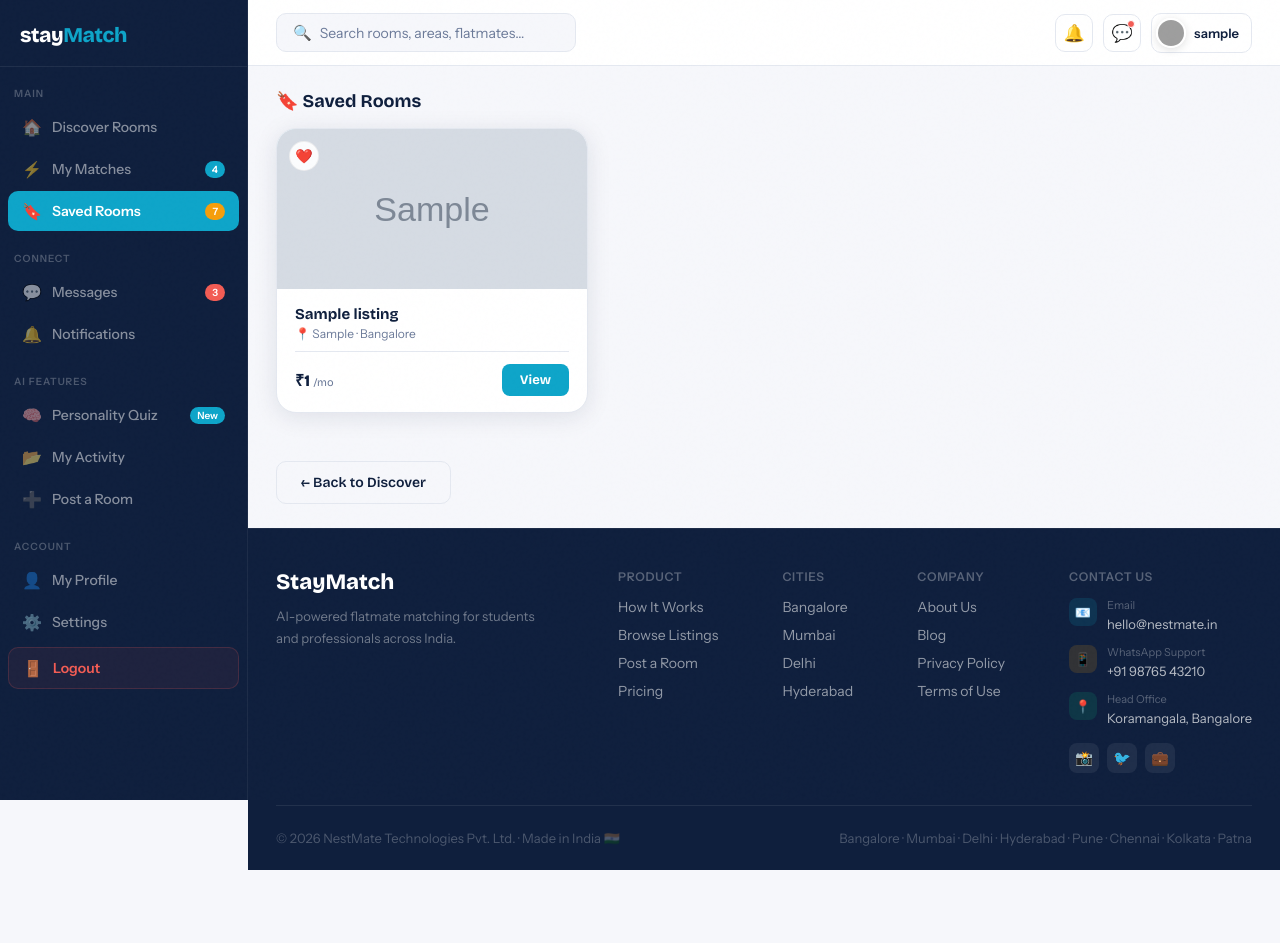
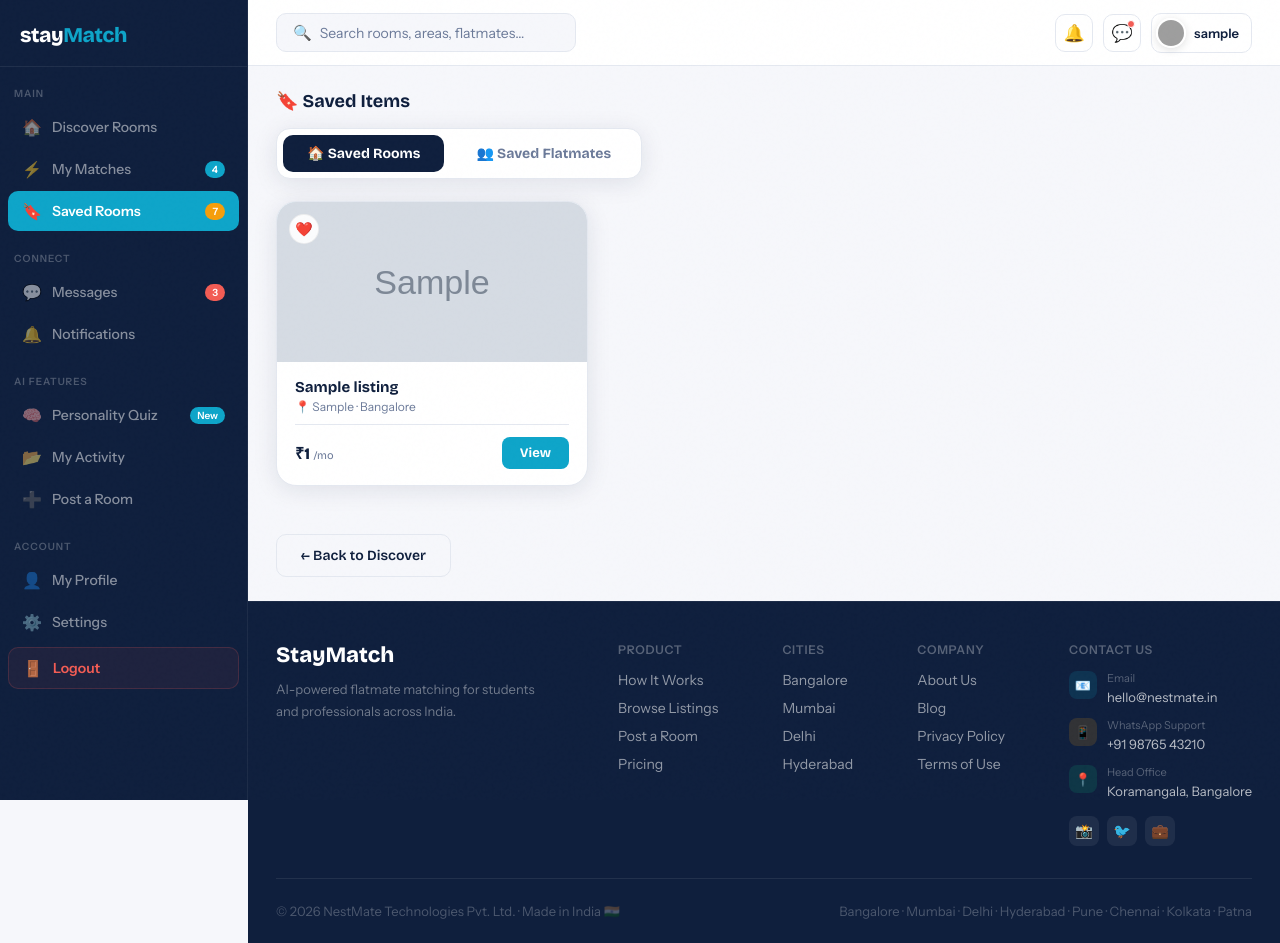
Before and after one commit to code-with-manish09/staymatch-ai, a Django app: page /dashboard/?sec=saved in a window 1280 px wide. Before the commit the page ends 870 px from the top, so only its background shows below. Run offline with Django 5.2, Linux system fonts and the light colour scheme; a user stored in the database is signed in; tables that the repository leaves empty hold one stand-in row (values such as "Sample post"); grey boxes marked "Sample" are stand-in pictures; parts of the project's set-up code (start-up, migrations or seed data) failed here and were passed over; grey boxes are pictures that could not be loaded.

Commit message:
saved flatmate

```diff
--- a/dashboard/views.py
+++ b/dashboard/views.py
@@ -1,7 +1,8 @@
 from django.shortcuts import render
 from django.contrib.auth.decorators import login_required
 from httpx import request
-from rooms.models import FlatmateProfile, Listing,Saved_Rooms,Review
+from rooms.models import FlatmateProfile, Listing,Saved_Rooms,Review, SavedFlatmate
+
 from inbox.views import get_conversations
 from django.contrib.auth.models import User
 
@@ -58,8 +59,10 @@ def dashboard(request):
     user=request.user
         ).select_related('user').order_by('-created_at')[:6]
 
-    saved_flatmate_ids = []
 
+    saved_flatmate_ids = list(
+    SavedFlatmate.objects.filter(user=request.user).values_list('profile_id', flat=True)
+)
 
 
     context = {
@@ -86,6 +89,7 @@ def dashboard(request):
         'my_flatmate_responses': 0,
         'compatible_flatmates': compatible_flatmates,
         'saved_flatmate_ids': saved_flatmate_ids,
+        'user_saved_flatmates': SavedFlatmate.objects.filter(user=request.user).select_related('profile'),
 
 
     }
--- a/rooms/admin.py
+++ b/rooms/admin.py
@@ -1,5 +1,5 @@
 from django.contrib import admin
-from .models import Amenity, FlatmateProfile, Listing, ListingImage, Review
+from .models import Amenity, FlatmateProfile, Listing, ListingImage, Review, Saved_Rooms, SavedFlatmate
 
 # Inhe register karne se ye Admin Panel mein dikhne lagenge
 admin.site.register(Amenity)
@@ -7,3 +7,5 @@ admin.site.register(Listing)
 admin.site.register(ListingImage)
 admin.site.register(Review)
 admin.site.register(FlatmateProfile)
+admin.site.register(Saved_Rooms)
+admin.site.register(SavedFlatmate)
--- a/rooms/models.py
+++ b/rooms/models.py
@@ -213,3 +213,13 @@ class FlatmateProfile(models.Model):
 
     class Meta:
         ordering = ['-vibe_score', '-created_at']
+
+
+#================saved flatmates====================
+class SavedFlatmate(models.Model):
+    user = models.ForeignKey(User, on_delete=models.CASCADE, related_name='saved_flatmates')
+    profile = models.ForeignKey(FlatmateProfile, on_delete=models.CASCADE, related_name='saved_by')
+    created_at = models.DateTimeField(auto_now_add=True)
+
+    class Meta:
+        unique_together = ('user', 'profile')
--- a/rooms/urls.py
+++ b/rooms/urls.py
@@ -17,4 +17,5 @@ urlpatterns = [
     path('flatmate/edit/<int:pk>/', views.edit_flatmate, name='edit_flatmate'),
     path('flatmate/delete/<int:pk>/', views.delete_flatmate, name='delete_flatmate'),
     path('flatmate/<int:pk>/', views.flatmate_detail, name='flatmate_detail'),
+    path('flatmates/save/<int:profile_id>/', views.toggle_save_flatmate, name='toggle_save_flatmate'),
     ]
--- a/templates/base.html
+++ b/templates/base.html
@@ -1341,7 +1341,8 @@ function handleFlatmateSave(profileId) {
   }
 
   // API call (wire up your URL)
-  fetch('/flatmates/save/' + profileId + '/', {
+ fetch(FLATMATE_SAVE_URL + profileId + '/', {
+
     method: 'POST',
     headers: { 'X-CSRFToken': csrftoken, 'Content-Type': 'application/json' }
   })
@@ -1388,6 +1389,19 @@ function handleFlatmateSave(profileId) {
   setInterval(()=>chRv(1), 4000);
 })();
 
+const FLATMATE_SAVE_URL = "{% url 'toggle_save_flatmate' 0 %}".replace('/0/', '/');
+
+function switchSavedTab(tab) {
+  const isRooms = tab === 'rooms';
+  document.getElementById('saved-tab-rooms').style.display = isRooms ? '' : 'none';
+  document.getElementById('saved-tab-flatmates').style.display = isRooms ? 'none' : '';
+  document.getElementById('saved-tab-rooms-btn').style.cssText = isRooms
+    ? 'padding:10px 24px;border-radius:10px;border:none;cursor:pointer;font-family:\'Bricolage Grotesque\',sans-serif;font-weight:700;font-size:14px;background:var(--navy);color:#fff;transition:all .2s;'
+    : 'padding:10px 24px;border-radius:10px;border:none;cursor:pointer;font-family:\'Bricolage Grotesque\',sans-serif;font-weight:700;font-size:14px;background:transparent;color:var(--muted);transition:all .2s;';
+  document.getElementById('saved-tab-flatmates-btn').style.cssText = isRooms
+    ? 'padding:10px 24px;border-radius:10px;border:none;cursor:pointer;font-family:\'Bricolage Grotesque\',sans-serif;font-weight:700;font-size:14px;background:transparent;color:var(--muted);transition:all .2s;'
+    : 'padding:10px 24px;border-radius:10px;border:none;cursor:pointer;font-family:\'Bricolage Grotesque\',sans-serif;font-weight:700;font-size:14px;background:var(--navy);color:#fff;transition:all .2s;';
+}
 </script>
 </body>
 </html>
--- a/templates/dashboard/dashboard.html
+++ b/templates/dashboard/dashboard.html
@@ -378,7 +378,22 @@
 
 <!-- ══ SAVED ══ -->
 <div id="sec-saved" style="display:none;">
-  <div class="sec-hd"><div class="sec-title">🔖 Saved Rooms</div></div>
+  <div class="sec-hd"><div class="sec-title">🔖 Saved Items</div></div>
+
+  <!-- Tabs -->
+  <div style="display:flex;gap:8px;margin-bottom:22px;background:#fff;border:1px solid var(--border);border-radius:14px;padding:6px;box-shadow:var(--card-sh);width:fit-content;">
+    <button id="saved-tab-rooms-btn" onclick="switchSavedTab('rooms')"
+      style="padding:10px 24px;border-radius:10px;border:none;cursor:pointer;font-family:'Bricolage Grotesque',sans-serif;font-weight:700;font-size:14px;background:var(--navy);color:#fff;transition:all .2s;">
+      🏠 Saved Rooms
+    </button>
+    <button id="saved-tab-flatmates-btn" onclick="switchSavedTab('flatmates')"
+      style="padding:10px 24px;border-radius:10px;border:none;cursor:pointer;font-family:'Bricolage Grotesque',sans-serif;font-weight:700;font-size:14px;background:transparent;color:var(--muted);transition:all .2s;">
+      👥 Saved Flatmates
+    </button>
+  </div>
+
+  <!-- ── TAB: SAVED ROOMS ── -->
+  <div id="saved-tab-rooms">
     <div class="rooms-grid">
       {% for item in user_saved_rooms %}
       <div class="room-card" id="saved-card-{{ item.room.id }}">
@@ -402,13 +417,63 @@
         </div>
       </div>
       {% empty %}
-    <div class="feat-card" style="grid-column:1/-1;text-align:center;padding:40px;">
-      <div style="font-size:40px;margin-bottom:10px;">🔖</div>
+      <div id="empty-saved-msg" class="feat-card" style="grid-column:1/-1;text-align:center;padding:40px;">
+        <div style="font-size:40px;margin-bottom:10px;">🏠</div>
         <p style="color:var(--muted);">Aapne abhi tak koi room save nahi kiya hai.</p>
         <button class="btn-teal" style="margin-top:16px;padding:10px 24px;font-size:14px;" onclick="showSec('discover')">Rooms Dhundho →</button>
       </div>
       {% endfor %}
     </div>
+  </div>
+
+  <!-- ── TAB: SAVED FLATMATES ── -->
+  <div id="saved-tab-flatmates" style="display:none;">
+    <div class="fm-grid">
+      {% for item in user_saved_flatmates %}
+      <div class="fm-card">
+        <div class="fm-banner" style="background:linear-gradient(135deg,#134e4a,#0EA5C9);">
+          <div class="fm-live">Live</div>
+          <div class="fm-av-wrap">
+            {% if item.profile.profile_photo %}
+              <img src="{{ item.profile.profile_photo.url }}" class="fm-av fm-av-img" alt="{{ item.profile.name }}"/>
+            {% else %}
+              <div class="fm-av" style="background:rgba(255,255,255,.2);">
+                {{ item.profile.name|slice:":2"|upper }}
+              </div>
+            {% endif %}
+          </div>
+        </div>
+        <div class="fm-body">
+          <div class="fm-name-row">
+            <div class="fm-name">{{ item.profile.name }}</div>
+            <span class="fm-gender" style="{% if item.profile.gender == 'Female' %}background:#FEE7F0;color:#C026D3;{% else %}background:var(--teal-lt);color:var(--teal);{% endif %}">
+              {{ item.profile.gender|default:"—" }}
+            </span>
+          </div>
+          <div class="fm-sub">{{ item.profile.occupation|default:"—" }} · {{ item.profile.city|default:"—" }}</div>
+          <div class="fm-vibe">✨ Vibe Score: {{ item.profile.vibe_score|default:"—" }}</div>
+          <div class="fm-tags">
+            {% for tag in item.profile.get_tags_list|slice:":3" %}
+              <span class="fm-tag" style="background:var(--teal-lt);color:var(--teal);">{{ tag }}</span>
+            {% endfor %}
+          </div>
+          <div class="fm-footer">
+            <div class="fm-budget">₹{{ item.profile.max_budget|default:"—" }} <small>/mo</small></div>
+            <a href="{% url 'flatmate_detail' item.profile.id %}" class="btn-sm btn-sm-teal" style="text-decoration:none;font-size:11px;padding:6px 13px;">View</a>
+          </div>
+        </div>
+      </div>
+      {% empty %}
+      <div style="grid-column:1/-1;background:#fff;border:1px solid var(--border);border-radius:18px;padding:48px 20px;text-align:center;box-shadow:var(--card-sh);">
+        <div style="font-size:40px;margin-bottom:12px;">👥</div>
+        <div style="font-family:'Bricolage Grotesque',sans-serif;font-weight:700;font-size:16px;color:var(--navy);margin-bottom:6px;">Koi saved flatmate nahi</div>
+        <p style="font-size:13px;color:var(--muted);margin-bottom:20px;">Discover mein jaao aur flatmates save karo.</p>
+        <button class="btn-teal" style="font-size:13px;padding:10px 24px;" onclick="showSec('discover')">Flatmates Dhundho →</button>
+      </div>
+      {% endfor %}
+    </div>
+  </div>
+
   <button class="btn-outline" style="margin-top:20px;" onclick="showSec('discover')">← Back to Discover</button>
 </div>
 
```
Also changed, not shown: rooms/views.py (+15 -1 lines), rooms/migrations/0008_savedflatmate.py (added). Lines whose indentation alone changed are shown as unchanged.
